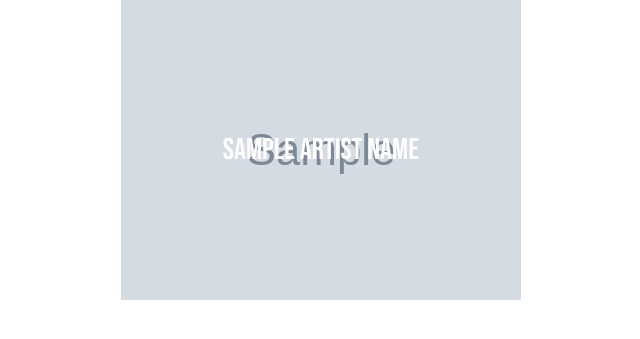
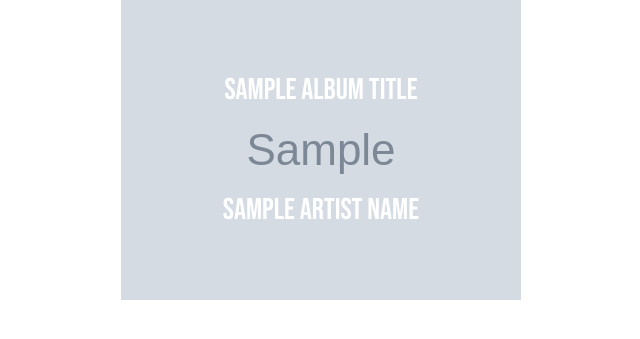
Before and after one commit to rijumone/AlbumArtGenerator, a Flask app: template templates/index.html in a window 1280 px wide. Shown: the top 339 px of the page, without its empty margins (319-959 px from the left). Run offline with Flask 2, Linux system fonts and the light colour scheme; the template is opened without the code that fills it: most values are stand-ins (such as "Sample title", 1, 10 or a date in 2020); grey boxes marked "Sample" are stand-in pictures; parts of the project's set-up code (start-up, migrations or seed data) failed here and were passed over; some libraries are stand-ins or nearby versions.

Commit message:
fixed r.txt

```diff
--- a/app.py
+++ b/app.py
@@ -9,36 +9,41 @@ UNSPLASH_ACCESS_KEY = getenv('UNSPLASH_ACCESS_KEY')
 
 app = Flask(__name__)
 
-
+_ctr = 0
 @app.route("/")
 def hello_world():
     return render_template(
         'index.html',
         img_url=get_image_url(),
         artist_name=get_artist_name(),
+        album_title=get_album_title(),
     )
     # return f'<img src="{get_image_url()}">'
 
 
 def main():
-    print(get_album_title())
+    print(f'{get_album_title()} - {get_artist_name()}')
 
 
 def get_image_url():
+    global _ctr
+    _ctr += 1
+    print(f'_ctr: {_ctr}')
     url = f'https://api.unsplash.com/photos/random?client_id={UNSPLASH_ACCESS_KEY}&orientation=squarish'
     headers = {
         'Accept-Version': 'v1'
     }
 
     # return 'https://images.unsplash.com/photo-1630585308572-f53438fc684f?ixid=MnwyNjMyODl8MHwxfHJhbmRvbXx8fHx8fHx8fDE2MzI3MzA1NTY&ixlib=rb-1.2.1&fit=crop&w=500&h=500'
+    return 'https://images.unsplash.com/photo-1634140651084-79c562526e21?ixid=MnwyNjMyODl8MHwxfHJhbmRvbXx8fHx8fHx8fDE2MzU4NzY4MDQ&ixlib=rb-1.2.1&fit=crop&w=500&h=500'
 
     response = requests.request('GET', url, headers=headers, data={})
     response_headers = response.headers
-    print(response_headers)
-    logger.debug(
-        'X-Ratelimit-Limit: {}'.format(response_headers.get('X-Ratelimit-Limit', None)))
-    logger.debug(
-        'X-Ratelimit-Remaining: {}'.format(response_headers.get('X-Ratelimit-Remaining', None)))
+    # print(response_headers)
+    for x_header in ['X-Ratelimit-Limit', 'X-Ratelimit-Remaining']:
+        x_val = response_headers.get('X-Ratelimit-Limit', None)
+        logger.debug(f'{x_header}: {x_val}')
+
     try:
         return f"{response.json()['urls']['raw']}&fit=crop&w=500&h=500"
     except json.decoder.JSONDecodeError:
--- a/requirements.txt
+++ b/requirements.txt
@@ -11,7 +11,6 @@ Jinja2==3.0.1
 loguru==0.5.3
 lxml==4.6.3
 MarkupSafe==2.0.1
-pkg-resources==0.0.0
 pycodestyle==2.7.0
 requests==2.26.0
 soupsieve==2.2.1
--- a/templates/index.html
+++ b/templates/index.html
@@ -22,6 +22,13 @@
             font-family: 'Bebas Neue', cursive;
             width: 500px;
             font-size: 30px;
+            top: 70%;
+        }
+        .album-text {
+            font-family: 'Bebas Neue', cursive;
+            width: 500px;
+            font-size: 30px;
+            top: 30%;
         }
         </style>
         <style>
@@ -37,6 +44,7 @@
             <img src="{{ img_url}}" class="img-responsive">
 
             <div class="centered artist-text" style="">{{ artist_name }}</div>
+            <div class="centered album-text" style="">{{ album_title }}</div>
         </div>
     </body>
 </html>
```
